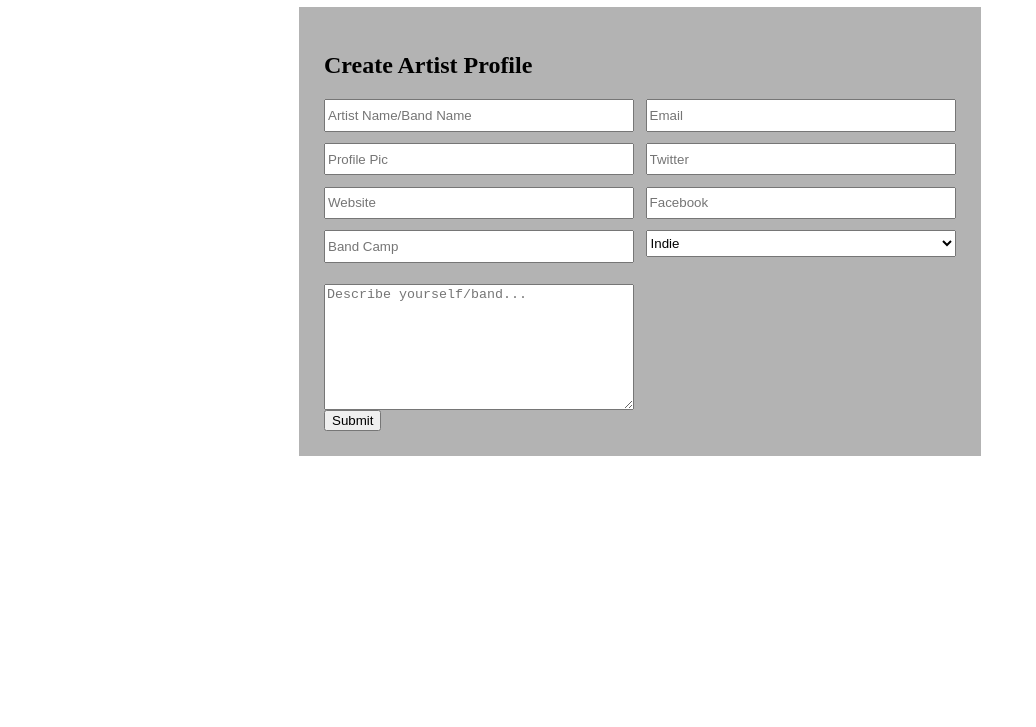
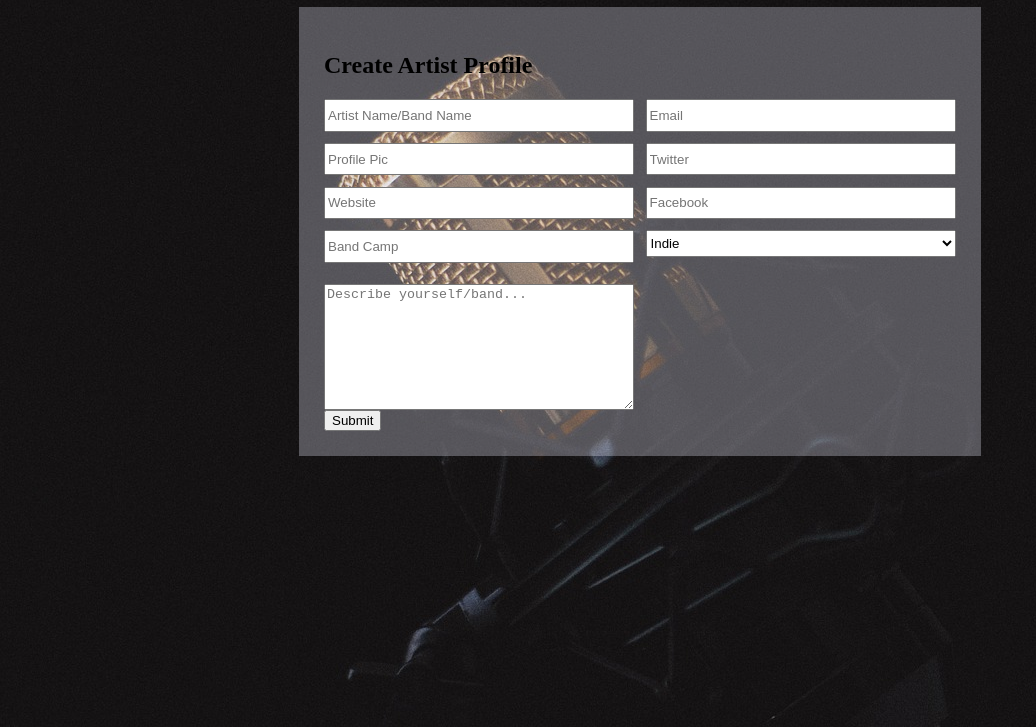
Before and after one commit to team-raisin/pdxPopNow_Client, a React app: page / in a window 1280 px wide. Shown: the part 73-800 px from the top of the page, without its empty margins (0-1036 px from the left). Built offline with nearby package versions, Linux system fonts and the light colour scheme.

Commit message:
added a backgoround, not completely set with it

```diff
--- a/src/components/form/Form.css
+++ b/src/components/form/Form.css
@@ -1,7 +1,11 @@
+body{
+  background-image: url("../../images/microphone-2130806_1920.jpg");
+
+}
 section{
   width: 50%;
   margin: auto;
-  background: #b3b3b3;
+  background: rgba(238,238,300,0.3);
   padding: 2%;
 }
 form{
```
Also changed, not shown: src/images/microphone-2130806_1920.jpg (added).
